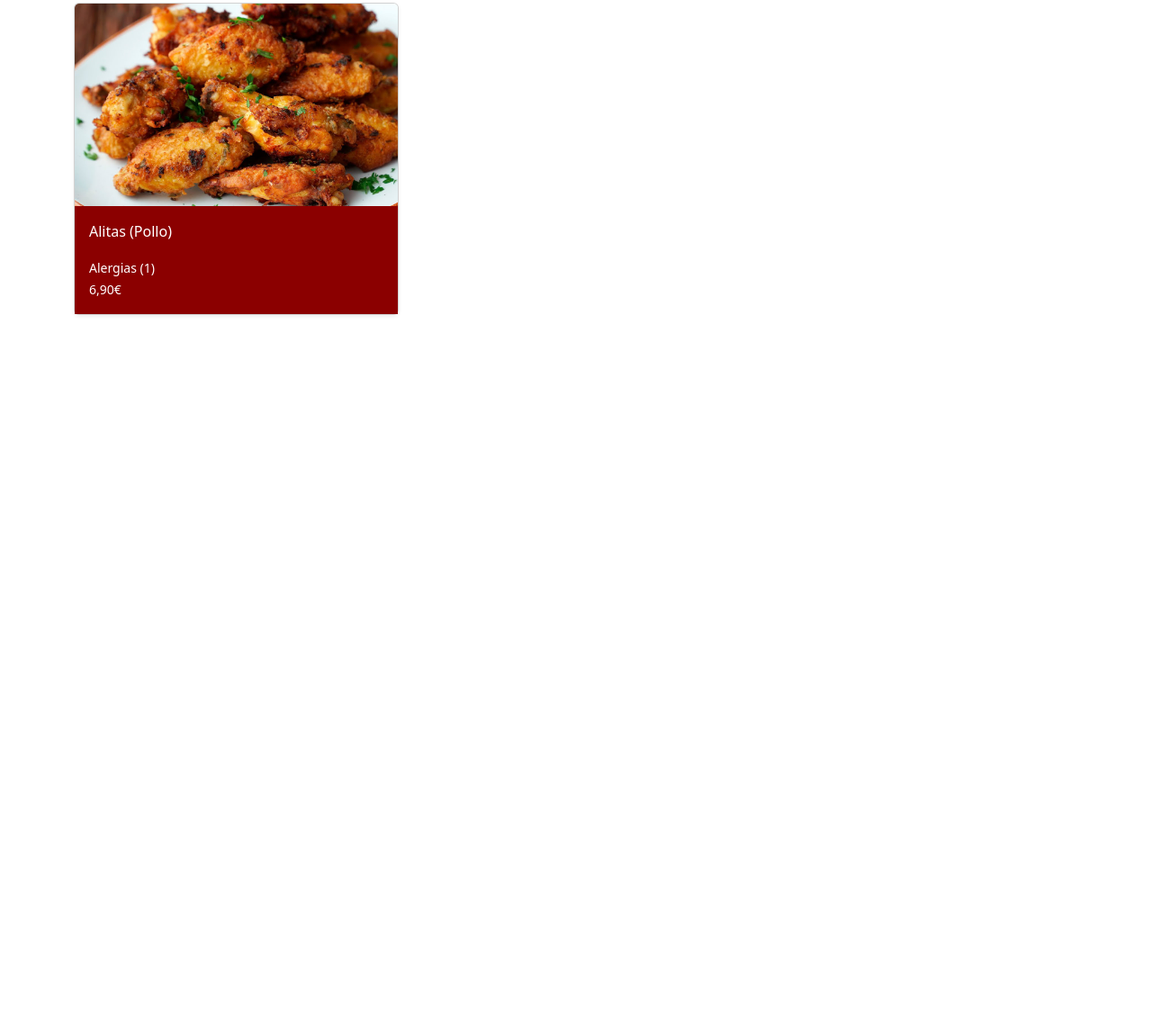
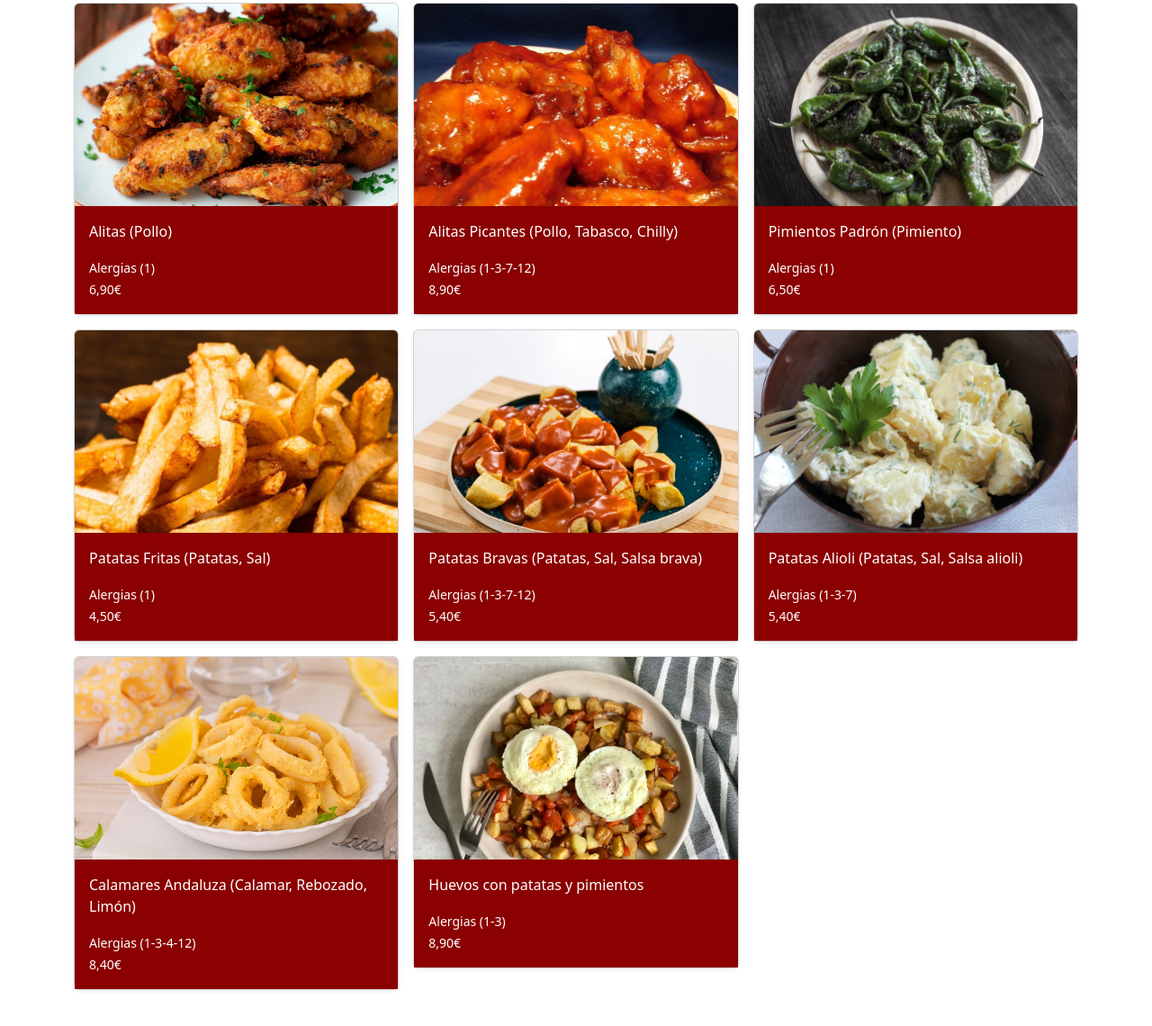
Before and after one commit to taylor296/dissenyiwTaylorAlexJose, a plain HTML site: page raciones.html in a window 1280 px wide. Shown: the part 144-1284 px from the top of the page at 90% size. Before the commit the page ends 800 px from the top, so only its background shows below. Drawn offline with nearby package versions, Linux system fonts and the light colour scheme.

Commit message:
acabandoRaciones

```diff
--- a/raciones.css
+++ b/raciones.css
@@ -18,12 +18,6 @@ button:hover {
     background-color: firebrick;
 }
 
-#a1{
-    background-image: url(./img/raciones/alitas.jpg);
-    display: flex;
-    background-size: cover;
-}
-
 .card-body{
     background-color:darkred;
     color: white !important;
@@ -41,3 +35,53 @@ button:hover {
     background-color:firebrick;
     color: black !important;
 }
+
+
+#a1{
+    background-image: url(./img/raciones/alitas.jpg);
+    display: flex;
+    background-size: cover;
+}
+
+
+#a2{
+    background-image: url(./img/raciones/alitasPicantes.jpg);
+    display: flex;
+    background-size: cover;
+}
+
+#a3{
+    background-image: url(./img/raciones/pimientosPadron.jpg);
+    display: flex;
+    background-size: cover;
+}
+
+#a4{
+    background-image: url(./img/raciones/patatasFritas.jpg);
+    display: flex;
+    background-size: cover;
+}
+
+#a5{
+    background-image: url(./img/raciones/patatasBravas.jpeg);
+    display: flex;
+    background-size: cover;
+}
+
+#a6{
+    background-image: url(./img/raciones/patatasAlioli.jpg);
+    display: flex;
+    background-size: cover;
+}
+
+#a7{
+    background-image: url(./img/raciones/calamaresAndaluza.jpg);
+    display: flex;
+    background-size: cover;
+}
+
+#a8{
+    background-image: url(./img/raciones/huevosPatatasPim.jpg);
+    display: flex;
+    background-size: cover;
+}
--- a/raciones.html
+++ b/raciones.html
@@ -33,7 +33,7 @@
 
             <div class="col">
                 <div class="card shadow-sm">
-                  <svg id="a1" class="bd-placeholder-img card-img-top" width="100%" height="225" xmlns="http://www.w3.org/2000/svg" role="img" aria-label="Placeholder: Thumbnail" preserveAspectRatio="xMidYMid slice" focusable="false"><title>Calamares</title></svg>
+                  <svg id="a1" class="bd-placeholder-img card-img-top" width="100%" height="225" xmlns="http://www.w3.org/2000/svg" role="img" aria-label="Placeholder: Thumbnail" preserveAspectRatio="xMidYMid slice" focusable="false"><title>Alitas</title></svg>
                   <div class="card-body">
                     <p class="card-text">Alitas (Pollo)</p>
                     <small class="text-muted">Alergias (1)</small>
@@ -44,6 +44,97 @@
                 </div>
               </div>
 
+              <div class="col">
+                <div class="card shadow-sm">
+                  <svg id="a2" class="bd-placeholder-img card-img-top" width="100%" height="225" xmlns="http://www.w3.org/2000/svg" role="img" aria-label="Placeholder: Thumbnail" preserveAspectRatio="xMidYMid slice" focusable="false"><title>Alitas Picantes</title></svg>
+                  <div class="card-body">
+                    <p class="card-text">Alitas Picantes (Pollo, Tabasco, Chilly)</p>
+                    <small class="text-muted">Alergias (1-3-7-12)</small>
+                    <div>
+                    <small class="text-muted">8,90€</small>
+                    </div>
+                  </div>
+                </div>
+              </div>
+
+              <div class="col">
+                <div class="card shadow-sm">
+                  <svg id="a3" class="bd-placeholder-img card-img-top" width="100%" height="225" xmlns="http://www.w3.org/2000/svg" role="img" aria-label="Placeholder: Thumbnail" preserveAspectRatio="xMidYMid slice" focusable="false"><title>Pimientos Padron</title></svg>
+                  <div class="card-body">
+                    <p class="card-text">Pimientos Padrón (Pimiento)</p>
+                    <small class="text-muted">Alergias (1)</small>
+                    <div>
+                    <small class="text-muted">6,50€</small>
+                    </div>
+                  </div>
+                </div>
+              </div>
+
+              <div class="col">
+                <div class="card shadow-sm">
+                  <svg id="a4" class="bd-placeholder-img card-img-top" width="100%" height="225" xmlns="http://www.w3.org/2000/svg" role="img" aria-label="Placeholder: Thumbnail" preserveAspectRatio="xMidYMid slice" focusable="false"><title>Patatas Fritas</title></svg>
+                  <div class="card-body">
+                    <p class="card-text">Patatas Fritas (Patatas, Sal)</p>
+                    <small class="text-muted">Alergias (1)</small>
+                    <div>
+                    <small class="text-muted">4,50€</small>
+                    </div>
+                  </div>
+                </div>
+              </div>
+
+              <div class="col">
+                <div class="card shadow-sm">
+                  <svg id="a5" class="bd-placeholder-img card-img-top" width="100%" height="225" xmlns="http://www.w3.org/2000/svg" role="img" aria-label="Placeholder: Thumbnail" preserveAspectRatio="xMidYMid slice" focusable="false"><title>Patatas Bravas</title></svg>
+                  <div class="card-body">
+                    <p class="card-text">Patatas Bravas (Patatas, Sal, Salsa brava)</p>
+                    <small class="text-muted">Alergias (1-3-7-12)</small>
+                    <div>
+                    <small class="text-muted">5,40€</small>
+                    </div>
+                  </div>
+                </div>
+              </div>
+
+              <div class="col">
+                <div class="card shadow-sm">
+                  <svg id="a6" class="bd-placeholder-img card-img-top" width="100%" height="225" xmlns="http://www.w3.org/2000/svg" role="img" aria-label="Placeholder: Thumbnail" preserveAspectRatio="xMidYMid slice" focusable="false"><title>Patatas Alioli</title></svg>
+                  <div class="card-body">
+                    <p class="card-text">Patatas Alioli (Patatas, Sal, Salsa alioli)</p>
+                    <small class="text-muted">Alergias (1-3-7)</small>
+                    <div>
+                    <small class="text-muted">5,40€</small>
+                    </div>
+                  </div>
+                </div>
+              </div>
+
+              <div class="col">
+                <div class="card shadow-sm">
+                  <svg id="a7" class="bd-placeholder-img card-img-top" width="100%" height="225" xmlns="http://www.w3.org/2000/svg" role="img" aria-label="Placeholder: Thumbnail" preserveAspectRatio="xMidYMid slice" focusable="false"><title>Calamares Andaluza</title></svg>
+                  <div class="card-body">
+                    <p class="card-text">Calamares Andaluza (Calamar, Rebozado, Limón)</p>
+                    <small class="text-muted">Alergias (1-3-4-12)</small>
+                    <div>
+                    <small class="text-muted">8,40€</small>
+                    </div>
+                  </div>
+                </div>
+              </div>
+
+              <div class="col">
+                <div class="card shadow-sm">
+                  <svg id="a8" class="bd-placeholder-img card-img-top" width="100%" height="225" xmlns="http://www.w3.org/2000/svg" role="img" aria-label="Placeholder: Thumbnail" preserveAspectRatio="xMidYMid slice" focusable="false"><title>Huevos con patatas y pimientos</title></svg>
+                  <div class="card-body">
+                    <p class="card-text">Huevos con patatas y pimientos</p>
+                    <small class="text-muted">Alergias (1-3)</small>
+                    <div>
+                    <small class="text-muted">8,90€</small>
+                    </div>
+                  </div>
+                </div>
+              </div>
+
         </div>
     </div>
   </div>
```
Also changed, not shown: img/raciones/alitasPicantes.jpg (added), img/raciones/calamaresAndaluza.jpg (added), img/raciones/huevosPatatasPim.jpg (added), img/raciones/patatasAlioli.jpg (added), img/raciones/patatasBravas.jpeg (added), img/raciones/patatasFritas.jpg (added), img/raciones/pimientosPadron.jpg (added).
